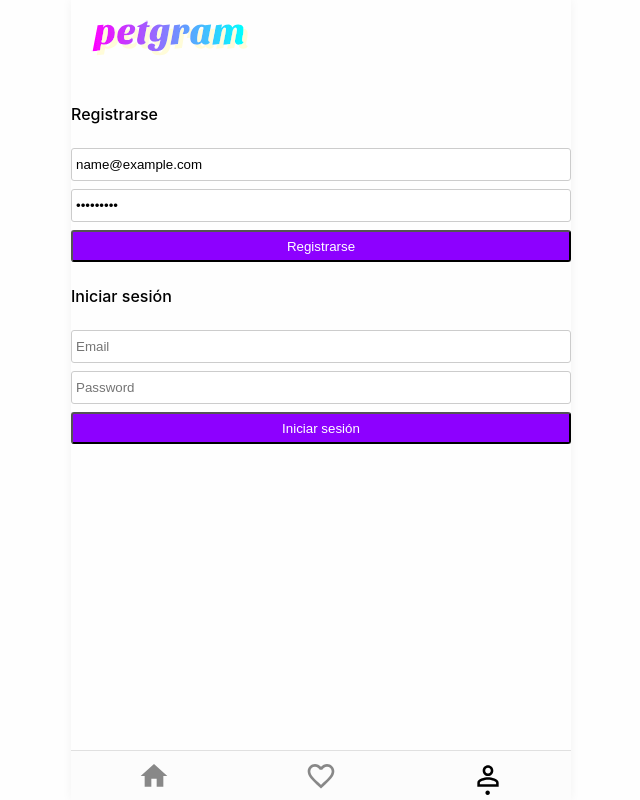
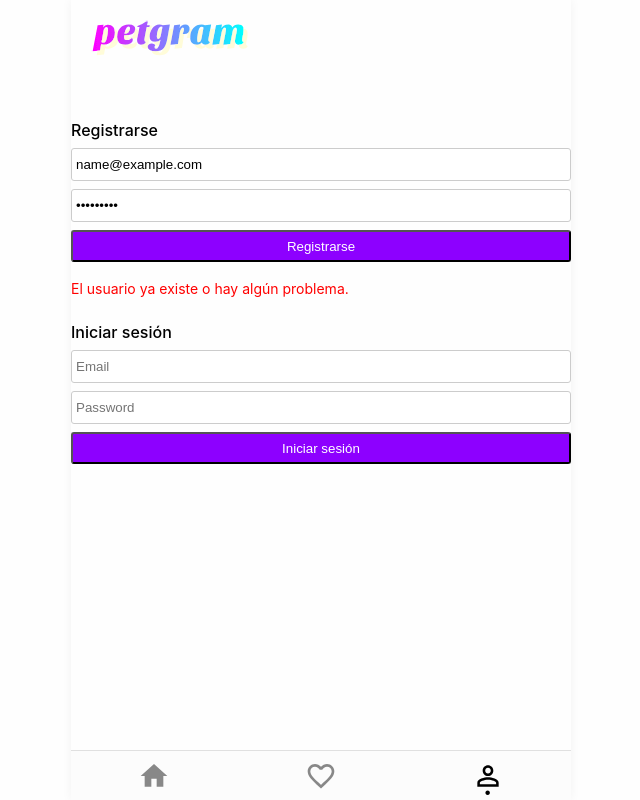
Before and after one commit to nroa/advanced-react, a React app: page /user in a window 1280 px wide. Both pictures are taken after typing "name@example.com", "Sample123" into the empty fields and a click on the button "Registrarse". Shown: the whole page, without its empty margins (319-959 px from the left). Built offline with nearby package versions, Linux system fonts and the light colour scheme; no server answers.

Commit message:
Handling Error (signup) and Loading state

```diff
--- a/src/components/UserForm/index.js
+++ b/src/components/UserForm/index.js
@@ -1,23 +1,24 @@
 import React, { Fragment } from "react";
 import { useInputValue } from "../../hooks/useInputValue";
-import { Form, Input, Button, Title } from "./styles";
-export const UserForm = ({ onSubmit, title }) => {
+import { Form, Input, Button, Title, Error } from "./styles";
+export const UserForm = ({ error, disabled, onSubmit, title }) => {
   const email = useInputValue("");
   const password = useInputValue("");
 
   const handleSubmit = (e) => {
-    e.preventDefault()
-    onSubmit({ email: email.value, password: password.value })
-  }
+    e.preventDefault();
+    onSubmit({ email: email.value, password: password.value });
+  };
 
   return (
     <Fragment>
-      <Title>{title}</Title>
-      <Form onSubmit={handleSubmit}>
-        <Input placeholder="Email" {...email}></Input>
-        <Input placeholder="Password" type="password" {...password}></Input>
-        <Button>{title}</Button>
+      <Form disabled={disabled} onSubmit={handleSubmit}>
+        <Title>{title}</Title>
+        <Input disabled={disabled} placeholder="Email" {...email}></Input>
+        <Input disabled={disabled} placeholder="Password" type="password" {...password}></Input>
+        <Button disabled={disabled}>{title}</Button>
       </Form>
+      {error && <Error>{error}</Error>}
     </Fragment>
   );
 };
--- a/src/components/UserForm/styles.js
+++ b/src/components/UserForm/styles.js
@@ -11,6 +11,9 @@ export const Input = styled.input`
   padding: 8px 4px;
   display: block;
   width: 100%;
+  &[disabled] {
+    opacity: .3;
+  }
 `
 
 export const Button = styled.button`
@@ -21,6 +24,9 @@ export const Button = styled.button`
   height: 32px;
   width: 100%;
   text-align: center;
+  &[disabled] {
+    opacity: .3;
+  }
 `
 
 export const Title = styled.h2`
@@ -28,3 +34,8 @@ export const Title = styled.h2`
   font-weight: 500;
   padding: 8px 0;
 `
+
+export const Error = styled.span`
+  font-size: 14px;
+  color: red;
+`
--- a/src/pages/NotRegisteredUser.js
+++ b/src/pages/NotRegisteredUser.js
@@ -9,13 +9,15 @@ export const NotRegisteredUser = () => (
         <Fragment>
           <RegisterMutation>
             {
-              (register) => {
+              (register, { data, loading, error }) => {
                 const onSubmit = ({ email, password }) => {
                   const input = { email, password }
                   const variables = { input }
                   register({ variables }).then(activateAuth)
                 }
-                return <UserForm title="Registrarse" onSubmit={onSubmit} />
+
+                const errorMsg = error && 'El usuario ya existe o hay algún problema.'
+                return <UserForm disabled={loading} error={errorMsg} title="Registrarse" onSubmit={onSubmit} />
               }
             }
           </RegisterMutation>
```
